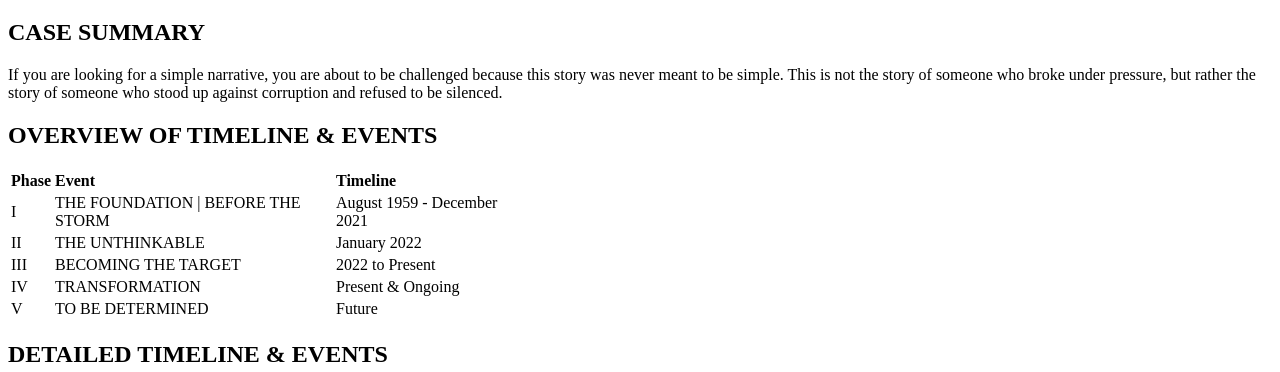
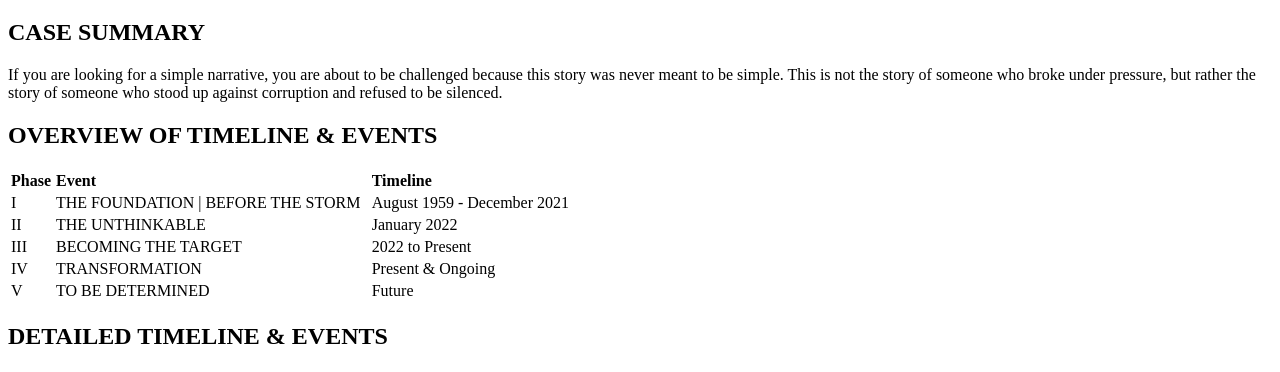
Before and after one commit to EmelyGarcia95/narrative-style-resume-karen-read, a plain HTML site: page index.html in a window 1280 px wide. Shown: the part 377-749 px from the top of the page. Drawn offline with Linux system fonts and the light colour scheme.

Commit message:
final commit

```diff
--- a/index.html
+++ b/index.html
@@ -66,7 +66,7 @@
 <section>
  <h2>OVERVIEW OF TIMELINE &amp; EVENTS</h2>
 
- <table style="width:40%">
+ <table style="width:45%">
     <thead>
         <tr>
             <th style="text-align:left">Phase</th>
```
